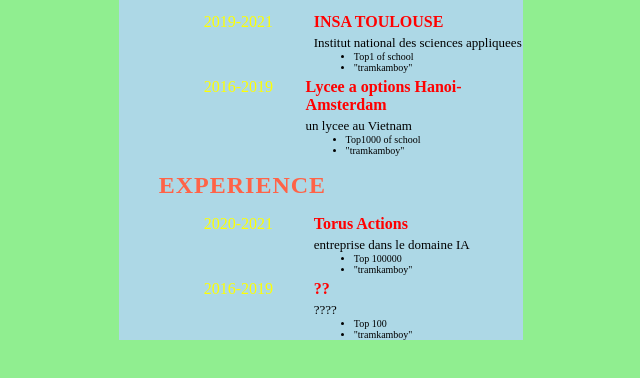
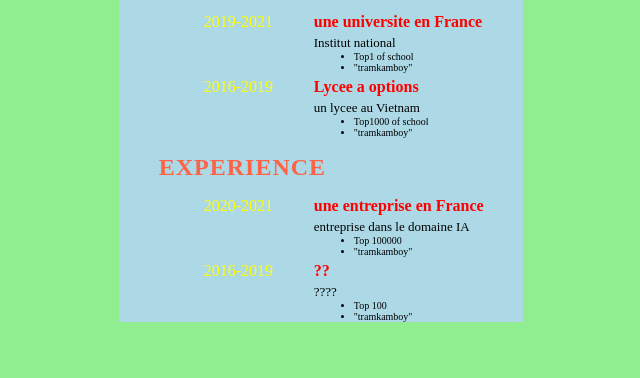
Before and after one commit to khoisuppi/portfolio, a plain HTML site: page cvtest2.html in a window 1280 px wide. Shown: the part 318-696 px from the top of the page, without its empty margins (319-959 px from the left). Drawn offline with Linux system fonts and the light colour scheme.

Commit message:
Update cvtest2.html

```diff
--- a/cvtest2.html
+++ b/cvtest2.html
@@ -108,10 +108,10 @@
 							</div>
 							<div class="content">
 								<div class="content_school">
-									INSA TOULOUSE
+									une universite en France
 								</div>
 								<div class=content_detail>
-									Institut national des sciences appliquees
+									Institut national
 								</div>
 								<div class=content_add>
 									<ul>
@@ -132,7 +132,7 @@
 							</div>
 							<div class="content">
 								<div class="content_school">
-									Lycee a options Hanoi-Amsterdam
+									Lycee a options
 								</div>
 								<div class=content_detail>
 									un lycee au Vietnam
@@ -166,7 +166,7 @@
 							</div>
 							<div class="content">
 								<div class="content_school">
-									Torus Actions
+									une entreprise en France
 								</div>
 								<div class=content_detail>
 									entreprise dans le domaine IA
```
